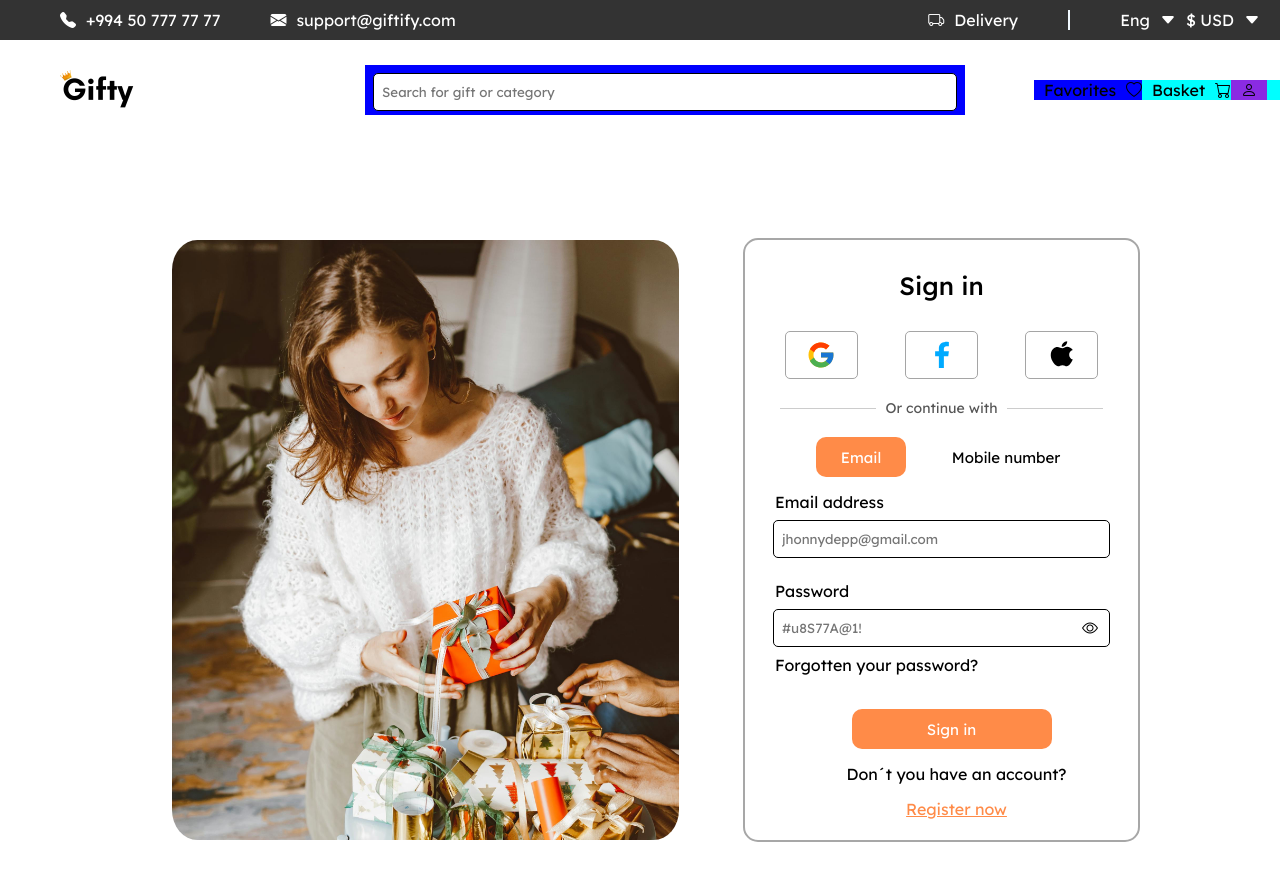
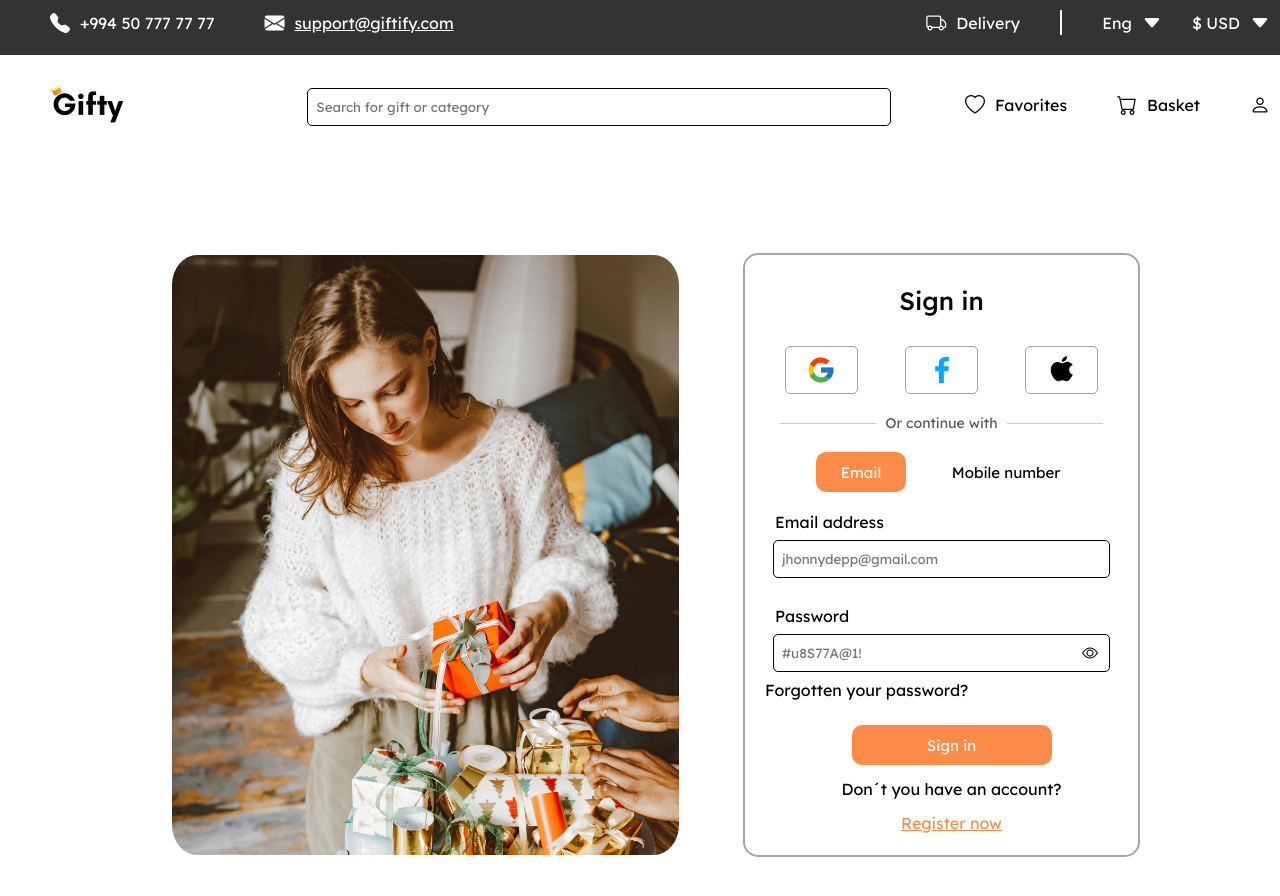
Before and after one commit to jonap51/webpage-ini, a plain HTML site: page index.html in a window 1280 px wide. Drawn offline with nearby package versions, Linux system fonts and the light colour scheme.

Commit message:
finalizado cuerpo, cabecera uno y dos. Comienzo cabecera tres

```diff
--- a/index.html
+++ b/index.html
@@ -27,7 +27,7 @@
             <div class="precio">
 
                 <div class="precio-delivery">
-                    <i class="bi bi-truck .icon-delivery"></i>
+                    <i class="bi bi-truck icon-delivery"></i>
                     <p class="delivery">Delivery</p>
                 </div>
 
@@ -37,13 +37,13 @@
 
                 <div class="precio-idioma">
                     <p class="idioma">Eng</p>
-                    <i class="bi bi-caret-down-fill .icon-arrow"></i>
+                    <i class="bi bi-caret-down-fill icon-arrow"></i>
 
                 </div>
 
                 <div class="precio-moneda">
                     <p class="moneda">$ USD</p>
-                    <i class="bi bi-caret-down-fill .icon-arrow"></i>
+                    <i class="bi bi-caret-down-fill icon-arrow"></i>
 
                 </div>
             </div>
@@ -64,13 +64,14 @@
 
             <div class="contenedor-fav-cest-perf">
                 <div class="contenedor-favorito">
+                    <i class="bi bi-heart icon-fav"></i>
                     <P class="favorito">Favorites</P>
-                    <i class="bi bi-heart icon-fav"></i>
 
                 </div>
                 <div class="contenedor-cesta">
+                    <i class="bi bi-cart icon-cest"></i>
                     <p class="cesta">Basket</p>
-                    <i class="bi bi-cart icon-cest"></i>
+
 
                 </div>
                 <div class="contenedor-perfil">
@@ -124,12 +125,13 @@
                     <div class="container-eye">
                         <input type="password" placeholder="#u8S77A@1!" required><i class="bi bi-eye ojo"></i>
                     </div>
-                    <p class="textforgotten">Forgotten your password?</p>
+                    <p>Forgotten your password?</p>
 
                     <div class="bottomposition">
                         <button class="button_signIn">Sign in</button>
-                        <p>Don´t you have an account?</p>
-                        <p>Register now</p>
+                        <p class="no-tiene-cuenta">Don´t you have an account?</p>
+                        <p class="registro">Register now</p>
+
                     </div>
                 </form>
             </div>
--- a/style.css
+++ b/style.css
@@ -14,19 +14,18 @@
 
 .cabecera-uno {
     display: flex;
-    padding: 10px 20px;
+    padding-bottom: 20px;
+    padding-top: 10px;
     justify-content: space-between;
     background-color: rgb(51, 51, 51);
     color: white;
 }
 
-
 /*Cabecera 1/lado izquierdo*/
 .contacto,
 .precio {
     display: flex;
-    margin: 0;
-
+    margin-left: 20px;
 }
 
 /*Contenedor del icono y del parrafo*/
@@ -40,14 +39,19 @@
 .contenedor-perfil {
     display: flex;
     align-items: center;
+    margin-left: 20px;
 }
 
 /*Icono al lado del parrrafo*/
 .icon-telefono,
 .icon-email,
 .icon-delivery,
-.icon-arrow {
-    margin-left: 40px;
+.icon-arrow,
+.icon-fav,
+.icon-cest,
+.icon-perfil {
+    font-size: 20px;
+    margin: 0 10px;
 
 }
 
@@ -55,22 +59,22 @@
 .telefono,
 .email,
 .delivery,
-.idioma,
-.moneda,
 .favorito,
-.cesta,
-.icon-perfil {
-    padding: 0 10px;
-    margin: 0;
+.cesta {
+    margin-right: 20px;
 }
 
 
+
+.email {
+    text-decoration: underline;
+}
 
 /*Cabecera 1/Barra divisoria vertical*/
 
 .barra-vertical-divider {
     display: flex;
-    margin: 0 40px;
+    margin: 0 20px;
 }
 
 .vertical-line {
@@ -81,6 +85,7 @@
 }
 
 /*-----FIN Cabecera 1-----*/
+
 
 /*-----INICIO Cabecera 2-----*/
 .cabecera-dos {
@@ -93,9 +98,9 @@
     display: flex;
     width: 200px;
     flex-basis: 20%;
-    margin-left: 40px;
+    margin-left: 30px;
     padding-left: 10px;
-    /*se coloca  margin como en  "icon-telefono = 40"  */
+    /*se coloca  margin como en  "icon-telefono = 40"*/
 }
 
 .imagen-logo {
@@ -107,43 +112,22 @@
     flex-basis: 60%;
     display: flex;
     justify-content: center;
-
-
 }
 
 .buscador {
     display: flex;
-    background-color: blue;
     width: 600px;
     height: 50px;
 }
 
 .contenedor-fav-cest-perf {
     display: flex;
-    background-color: aqua;
     flex-basis: 20%;
 }
 
-
-.contenedor-favorito {
-    background-color: blue;
-}
-
-.contenedor-perfil {
-    background-color: blueviolet;
-}
+/*-----FIN Cabecera 2-----*/
 
 
-
-
-
-
-
-
-
-
-
-/*-----FIN Cabecera 2-----*/
 
 /*-----INICIO Cabecera 3-----*/
 /*-----FIN Cabecera 3-----*/
@@ -279,9 +263,8 @@ form {
     margin: 0 20px;
 }
 
-label,
-p {
-    margin-top: 15px;
+label {
+    margin-top: 20px;
     margin-left: 10px;
 }
 
@@ -313,11 +296,6 @@ input {
 
 /*Sección 2/Formulario/recuperación*/
 
-.textforgotten {
-    margin-top: 0px;
-    margin-bottom: 18px;
-}
-
 .bottomposition {
     margin-left: 20px;
     display: flex;
@@ -331,10 +309,15 @@ input {
     width: 200px;
     color: white;
     background-color: rgb(255, 139, 72);
-    margin-top: 16px;
+    margin-top: 25px;
 }
 
-p:nth-child(3) {
+.no-tiene-cuenta,
+.registro {
+    margin-top: 14px;
+}
+
+.registro {
     text-decoration: underline;
     color: rgb(255, 139, 72);
 }
```
